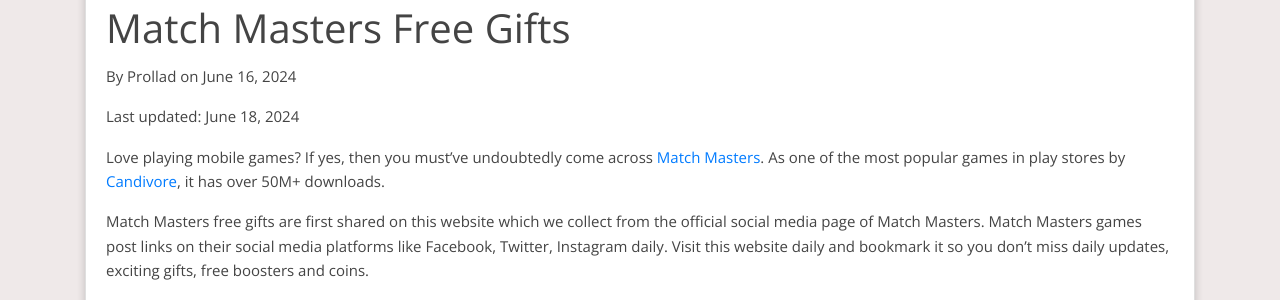
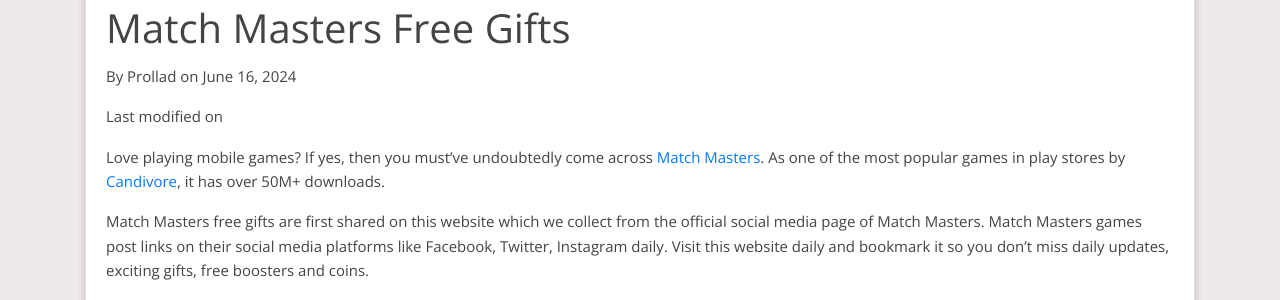
Before and after one commit to Prollad99/bs-net, a Jekyll site: the page built from _posts/2024-06-16-match-masters-free-gifts.md, in a window 1280 px wide and 900 px high. Shown: the part 140-440 px from the top of the window. Built offline with Jekyll 4.4.1, drawn with Linux system fonts in a browser that asks for light colours; nearby versions of some CDN libraries; comment, search, counter and statistics services are not loaded.

Commit message:
Update post.html

```diff
--- a/_layouts/post.html
+++ b/_layouts/post.html
@@ -7,7 +7,7 @@
 
           <h1 class="card-title">{{ page.title }}</h1>
 <p class="post-meta">By {{ page.author }} on {{ page.date | date: "%B %d, %Y" }}</p>
-<p>Last updated: {{ site.time | date: '%B %d, %Y' }}</p>
+<p>Last modified on {{ page.last_modified_at | date: "%B %d, %Y" }}</p>
           <div class="card-text">{{ content }}</div>
 
 {% if page.tags %}
```
